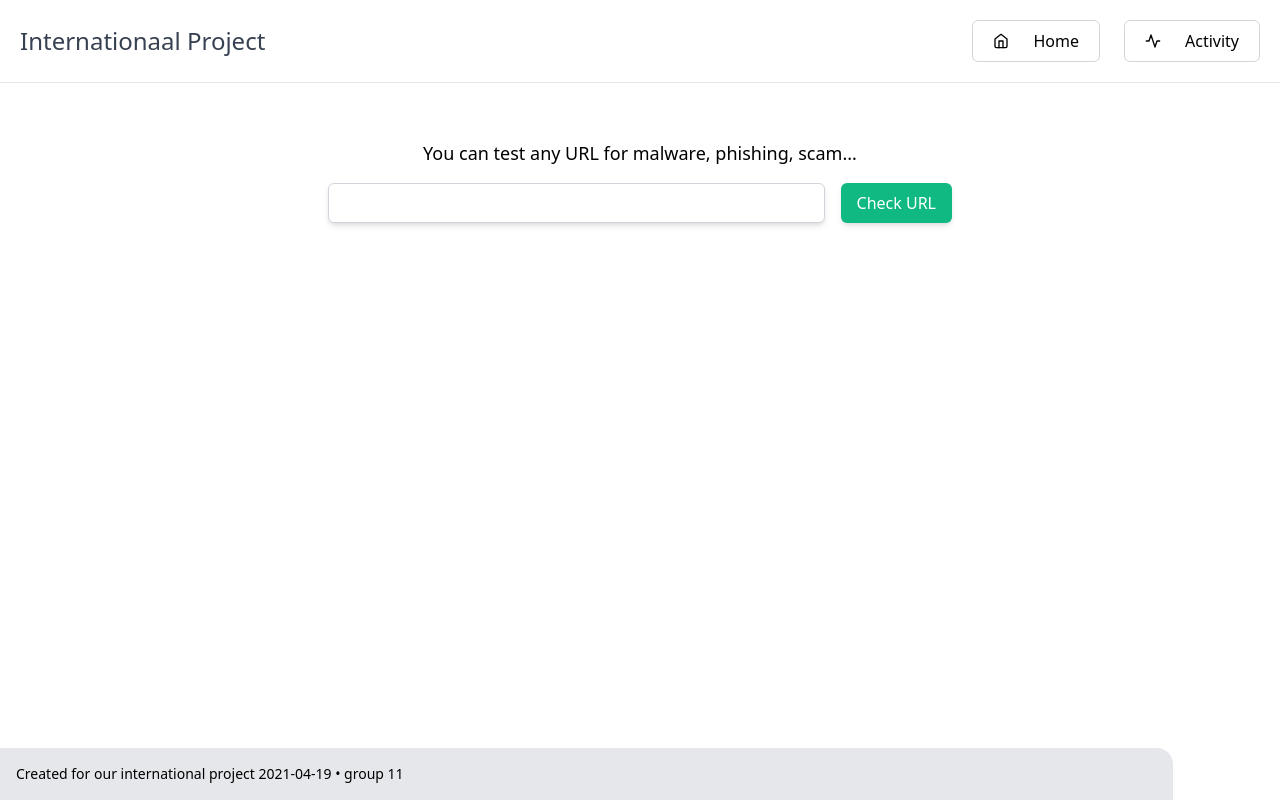
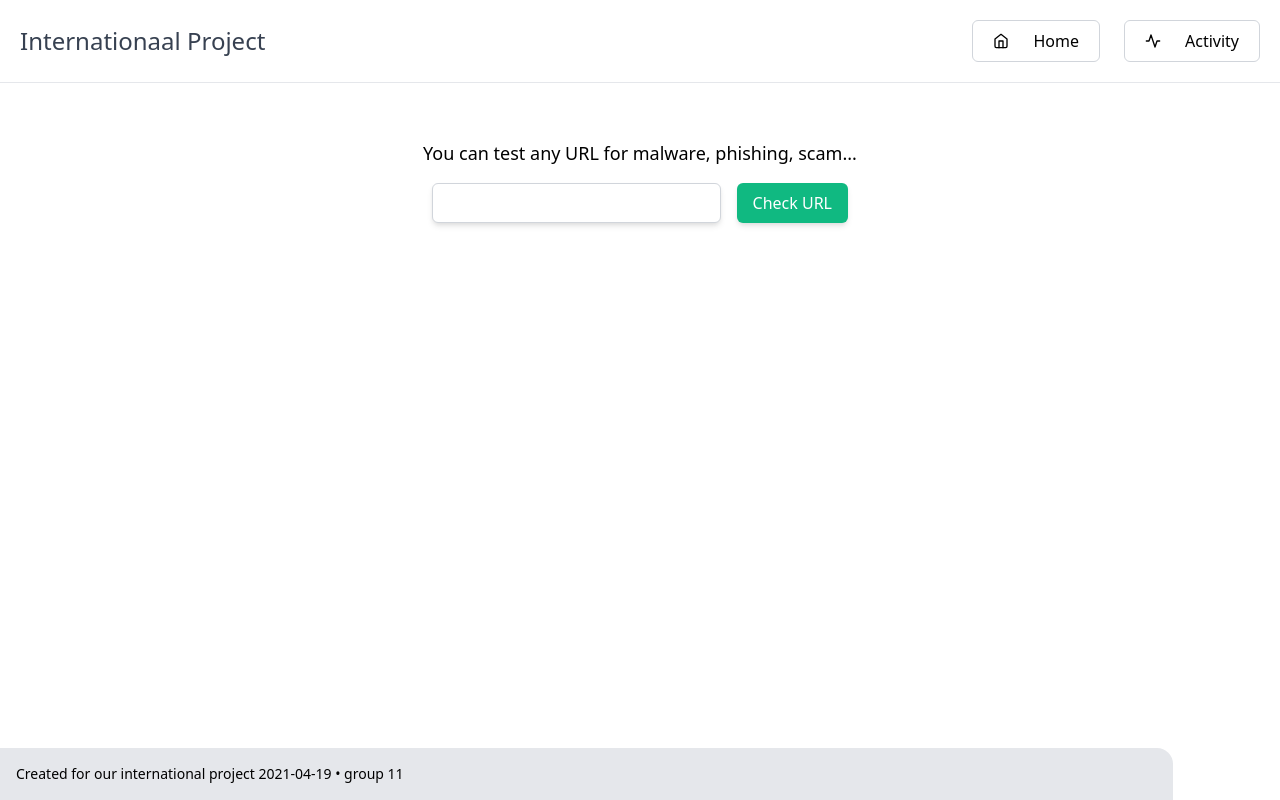
Before and after one commit to laurens-mesure/internationaal_project, a React (Create React App) app: page / in a window 1280 px wide. Built offline with nearby package versions, Linux system fonts and the light colour scheme.

Commit message:
Added virustotal API implementation

```diff
--- a/src/Components/UrlTester.tsx
+++ b/src/Components/UrlTester.tsx
@@ -1,14 +1,16 @@
 import React, { FormEvent, useState } from "react";
 import useVirusTotalLookup from "../Hooks/VirusTotalLookup";
+import VirusTotal from "../Interfaces/VirusTotal";
 
 const UrlTester: React.FC = () => {
     const [url, setUrl] = useState<string>();
-    const report = useVirusTotalLookup(url);
+    const report = useVirusTotalLookup<VirusTotal | undefined>(url);
     console.log(report);
 
     return (
+        <section className="mx-auto w-1/3">
             <form
-            className="flex flex-row mx-auto w-3/6"
+                className="flex flex-row mb-6"
                 onSubmit={(e) => handleSubmit(e)}
             >
                 <input
@@ -24,6 +26,22 @@ const UrlTester: React.FC = () => {
                     className="w-max px-4 py-2 ml-4 bg-green-500 text-white rounded-md shadow-md"
                 />
             </form>
+            {report && (
+                <p
+                    className={`text-center ${
+                        report.positives > 1 ? "bg-red-300" : "bg-green-400"
+                    } rounded-md shadow-lg p-3`}
+                    style={{
+                        color: report.positives > 1 ? "#513743" : "#fff",
+                    }}
+                >
+                    The URL {url}{" "}
+                    {report.positives > 1
+                        ? "has a high probablity of maliscious content!"
+                        : "is probably safe."}
+                </p>
+            )}
+        </section>
     );
 
     function handleSubmit(e: FormEvent<HTMLFormElement>) {
--- a/src/Hooks/VirusTotalLookup.tsx
+++ b/src/Hooks/VirusTotalLookup.tsx
@@ -20,7 +20,6 @@ const useVirusTotalLookup = <T,>(url?: string, fullData = true) => {
             ).then(async (r: Response) => {
                 if (r.ok) {
                     const rData = await r.json();
-                    console.log(rData);
                     setData(rData);
                 }
             });
```
Lines whose indentation alone changed are shown as unchanged.
